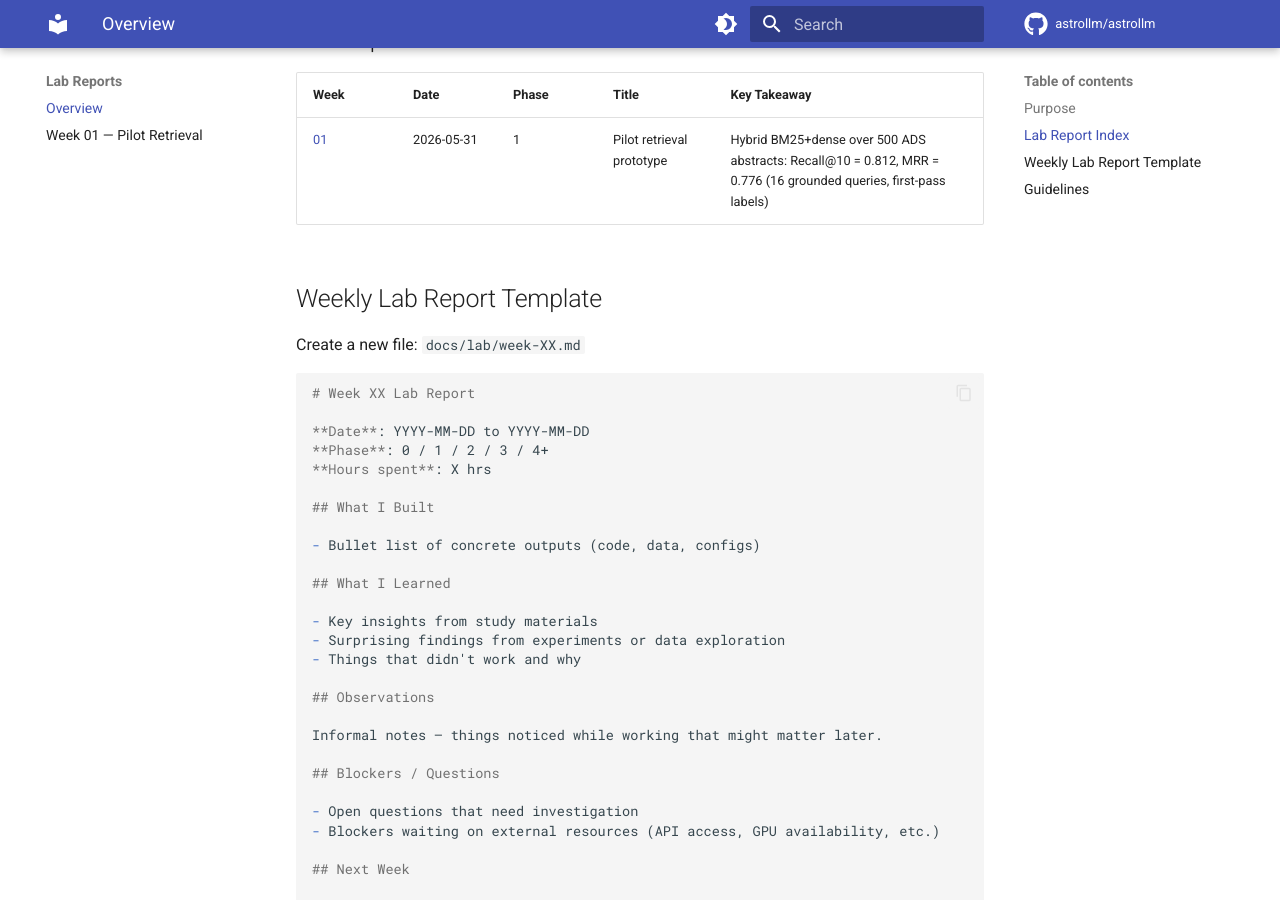
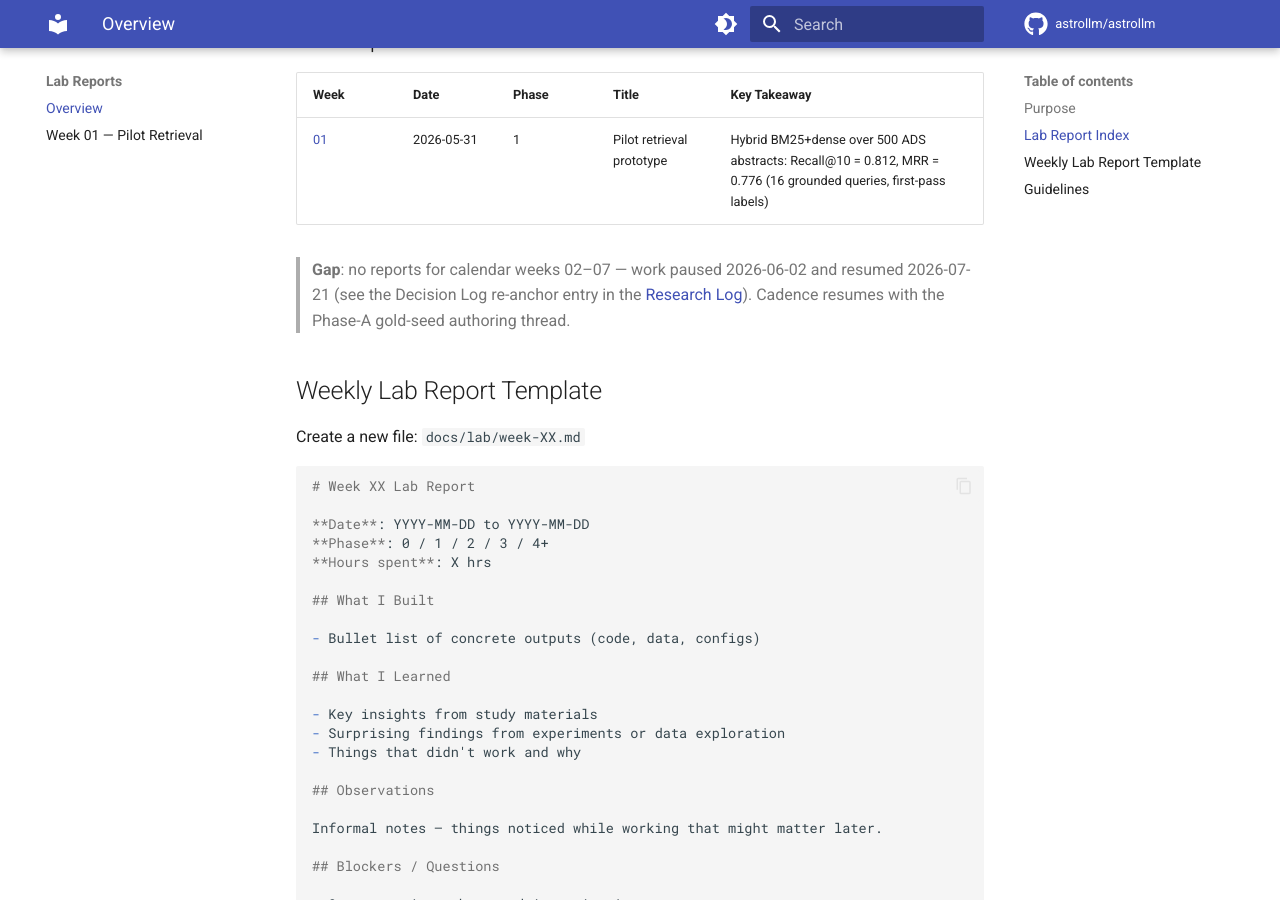
Before and after one commit to astrollm/astrollm, an MkDocs documentation site: the page built from docs/lab/index.md, in a window 1280 px wide and 900 px high, scrolled down 541 px. Built offline with MkDocs 1.6.1 and Material for MkDocs 9.7.7, drawn with Linux system fonts in a browser that asks for light colours; comment, search, counter and statistics services are not loaded.

Commit message:
docs(lab): record the weeks 02-07 reporting gap (pause 06-02 -> 07-21)
Co-Authored-By: Claude Fable 5 <noreply@anthropic.com>

```diff
--- a/docs/lab/index.md
+++ b/docs/lab/index.md
@@ -14,6 +14,10 @@ Weekly lab reports documenting observations, learnings, and informal notes from
 | Week | Date | Phase | Title | Key Takeaway |
 |------|------|-------|-------|-------------|
 | [01](week-01.md) | 2026-05-31 | 1 | Pilot retrieval prototype | Hybrid BM25+dense over 500 ADS abstracts: Recall@10 = 0.812, MRR = 0.776 (16 grounded queries, first-pass labels) |
+
+> **Gap**: no reports for calendar weeks 02–07 — work paused 2026-06-02 and resumed 2026-07-21
+> (see the Decision Log re-anchor entry in the [Research Log](../RESEARCH_LOG.md)). Cadence resumes
+> with the Phase-A gold-seed authoring thread.
 
 ## Weekly Lab Report Template
 
```
